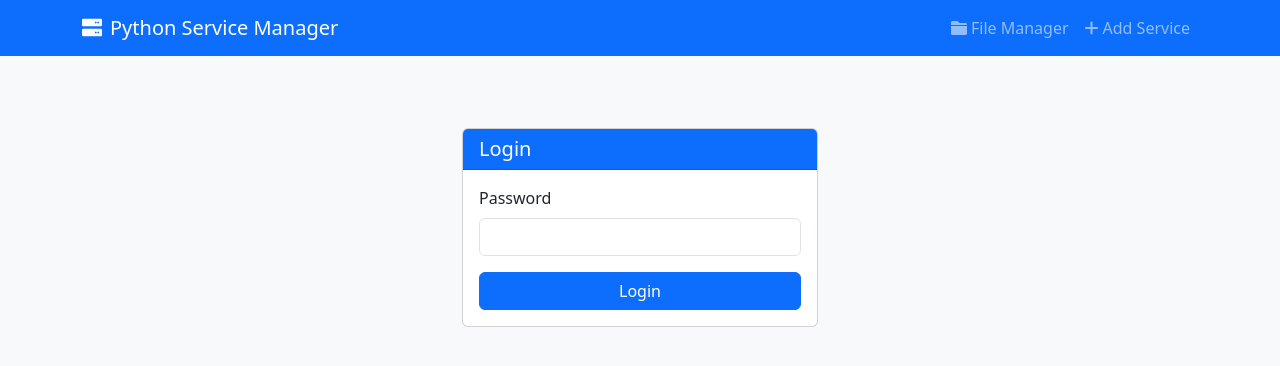
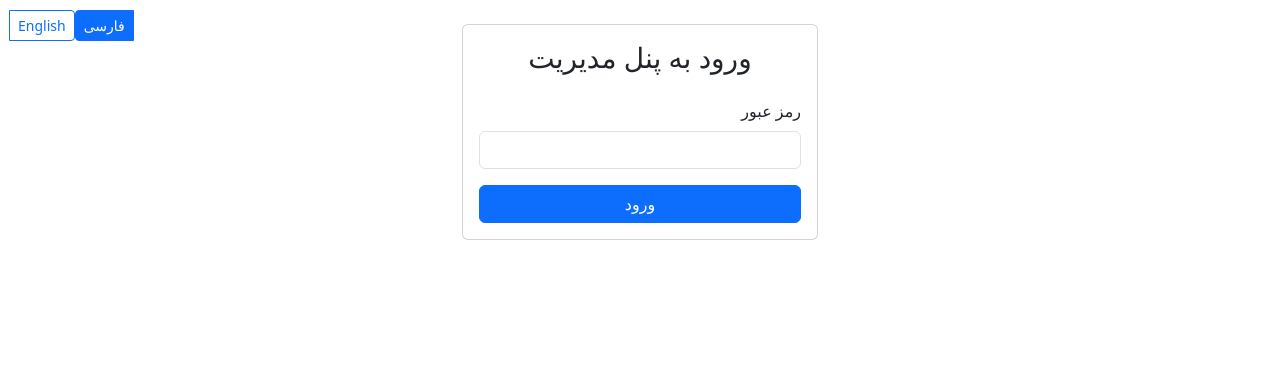
Before and after one commit to MohammadHosein-Morsali/PythonServiceManger, a Flask app: page /login in a window 1280 px wide. Shown: the top 366 px of the page. Run offline with Flask 3, Linux system fonts and the light colour scheme; some libraries are stand-ins or nearby versions.

Commit message:
feat: Add multilingual support (English/Persian)

```diff
--- a/app.py
+++ b/app.py
@@ -24,6 +24,31 @@ if os.path.exists(config_file):
         app.config['ADMIN_PASSWORD'] = config.get('password', '123456')
 else:
     app.config['ADMIN_PASSWORD'] = '123456'  # پسورد پیش‌فرض
+
+# تنظیمات چند زبانه
+TRANSLATIONS = {}
+for lang in ['fa', 'en']:
+    translation_file = os.path.join(os.path.dirname(__file__), f'translations/{lang}.json')
+    if os.path.exists(translation_file):
+        with open(translation_file, 'r', encoding='utf-8') as f:
+            TRANSLATIONS[lang] = json.load(f)
+
+def get_text(key, lang=None):
+    """Get translated text for the given key"""
+    if not lang:
+        lang = session.get('lang', 'fa')
+
+    # Split the key by dots (e.g., "login.title" -> ["login", "title"])
+    parts = key.split('.')
+    value = TRANSLATIONS.get(lang, {})
+
+    # Navigate through nested dictionary
+    for part in parts:
+        value = value.get(part, '')
+
+    return value or key
+
+app.jinja_env.globals.update(get_text=get_text)
 
 db = SQLAlchemy(app)
 
@@ -432,5 +457,12 @@ def list_files():
     except Exception as e:
         return jsonify({'error': str(e)}), 500
 
+@app.route('/language/<lang>')
+def set_language(lang):
+    """Set the user's preferred language"""
+    if lang in TRANSLATIONS:
+        session['lang'] = lang
+    return redirect(request.referrer or url_for('index'))
+
 if __name__ == '__main__':
     app.run(debug=True, host='0.0.0.0', port=5000)
--- a/templates/base.html
+++ b/templates/base.html
@@ -1,12 +1,21 @@
 <!DOCTYPE html>
-<html lang="en">
+<html lang="{{ session.get('lang', 'fa') }}">
 <head>
     <meta charset="UTF-8">
     <meta name="viewport" content="width=device-width, initial-scale=1.0">
-    <title>Python Service Manager</title>
-    <link href="https://cdn.jsdelivr.net/npm/bootstrap@5.3.0/dist/css/bootstrap.min.css" rel="stylesheet">
-    <link href="https://cdnjs.cloudflare.com/ajax/libs/font-awesome/6.0.0/css/all.min.css" rel="stylesheet">
+    <title>{{ get_text('dashboard.title') }}</title>
+    <link rel="stylesheet" href="https://cdn.jsdelivr.net/npm/bootstrap@5.3.0/dist/css/bootstrap.min.css">
+    <link rel="stylesheet" href="https://cdn.jsdelivr.net/npm/bootstrap-icons@1.7.2/font/bootstrap-icons.css">
     <style>
+        body {
+            direction: {{ 'rtl' if session.get('lang', 'fa') == 'fa' else 'ltr' }};
+        }
+        .language-selector {
+            position: fixed;
+            top: 10px;
+            {{ 'left' if session.get('lang', 'fa') == 'fa' else 'right' }}: 10px;
+            z-index: 1000;
+        }
         .service-card {
             transition: transform 0.2s;
         }
@@ -22,38 +31,63 @@
             text-decoration: none;
         }
     </style>
+    {% block styles %}{% endblock %}
 </head>
-<body class="bg-light">
-    <nav class="navbar navbar-expand-lg navbar-dark bg-primary mb-4">
+<body>
+    <div class="language-selector">
+        <div class="btn-group">
+            <a href="{{ url_for('set_language', lang='fa') }}" class="btn btn-sm {{ 'btn-primary' if session.get('lang', 'fa') == 'fa' else 'btn-outline-primary' }}">فارسی</a>
+            <a href="{{ url_for('set_language', lang='en') }}" class="btn btn-sm {{ 'btn-primary' if session.get('lang') == 'en' else 'btn-outline-primary' }}">English</a>
+        </div>
+    </div>
+
+    {% if 'logged_in' in session %}
+    <nav class="navbar navbar-expand-lg navbar-dark bg-dark">
         <div class="container">
-            <a class="navbar-brand" href="{{ url_for('index') }}">
-                <i class="fas fa-server me-2"></i>Python Service Manager
-            </a>
+            <a class="navbar-brand" href="{{ url_for('index') }}">{{ get_text('dashboard.title') }}</a>
             <button class="navbar-toggler" type="button" data-bs-toggle="collapse" data-bs-target="#navbarNav">
                 <span class="navbar-toggler-icon"></span>
             </button>
             <div class="collapse navbar-collapse" id="navbarNav">
+                <ul class="navbar-nav">
+                    <li class="nav-item">
+                        <a class="nav-link" href="{{ url_for('index') }}">{{ get_text('dashboard.services') }}</a>
+                    </li>
+                    <li class="nav-item">
+                        <a class="nav-link" href="{{ url_for('add_service') }}">{{ get_text('dashboard.add_service') }}</a>
+                    </li>
+                    <li class="nav-item">
+                        <a class="nav-link" href="{{ url_for('file_manager') }}">{{ get_text('dashboard.file_manager') }}</a>
+                    </li>
+                    <li class="nav-item">
+                        <a class="nav-link" href="{{ url_for('terminal') }}">{{ get_text('dashboard.terminal') }}</a>
+                    </li>
+                </ul>
                 <ul class="navbar-nav ms-auto">
                     <li class="nav-item">
-                        <a class="nav-link" href="{{ url_for('list_files') }}">
-                            <i class="fas fa-folder me-1"></i>File Manager
-                        </a>
-                    </li>
-                    <li class="nav-item">
-                        <a class="nav-link" href="{{ url_for('add_service') }}">
-                            <i class="fas fa-plus me-1"></i>Add Service
-                        </a>
+                        <a class="nav-link" href="{{ url_for('logout') }}">{{ get_text('dashboard.logout') }}</a>
                     </li>
                 </ul>
             </div>
         </div>
     </nav>
+    {% endif %}
 
-    <div class="container">
+    <div class="container mt-4">
+        {% with messages = get_flashed_messages(with_categories=true) %}
+            {% if messages %}
+                {% for category, message in messages %}
+                    <div class="alert alert-{{ category }}">{{ message }}</div>
+                {% endfor %}
+            {% endif %}
+        {% endwith %}
+
         {% block content %}{% endblock %}
     </div>
 
     <script src="https://cdn.jsdelivr.net/npm/bootstrap@5.3.0/dist/js/bootstrap.bundle.min.js"></script>
+    <script src="https://code.jquery.com/jquery-3.6.0.min.js"></script>
     {% block scripts %}{% endblock %}
 </body>
 </html>
+</html>
--- a/templates/login.html
+++ b/templates/login.html
@@ -2,19 +2,24 @@
 
 {% block content %}
 <div class="row justify-content-center">
-    <div class="col-md-4">
-        <div class="card mt-5">
-            <div class="card-header bg-primary text-white">
-                <h5 class="card-title mb-0">Login</h5>
-            </div>
+    <div class="col-md-6 col-lg-4">
+        <div class="card">
             <div class="card-body">
+                <h3 class="card-title text-center mb-4">{{ get_text('login.title') }}</h3>
                 <form method="POST">
                     <div class="mb-3">
-                        <label for="password" class="form-label">Password</label>
+                        <label for="password" class="form-label">{{ get_text('login.password') }}</label>
                         <input type="password" class="form-control" id="password" name="password" required>
                     </div>
-                    <button type="submit" class="btn btn-primary w-100">Login</button>
+                    <button type="submit" class="btn btn-primary w-100">{{ get_text('login.submit') }}</button>
                 </form>
+                {% with messages = get_flashed_messages(with_categories=true) %}
+                    {% if messages %}
+                        {% for category, message in messages %}
+                            <div class="alert alert-{{ category }} mt-3">{{ get_text('login.invalid') }}</div>
+                        {% endfor %}
+                    {% endif %}
+                {% endwith %}
             </div>
         </div>
     </div>
--- /dev/null
+++ b/translations/en.json
@@ -0,0 +1,67 @@
+{
+    "login": {
+        "title": "Service Manager Login",
+        "password": "Password",
+        "submit": "Login",
+        "invalid": "Invalid password!"
+    },
+    "dashboard": {
+        "title": "Service Management Panel",
+        "add_service": "Add Service",
+        "services": "Services",
+        "file_manager": "File Manager",
+        "terminal": "Terminal",
+        "logout": "Logout"
+    },
+    "services": {
+        "name": "Name",
+        "description": "Description",
+        "status": "Status",
+        "actions": "Actions",
+        "start": "Start",
+        "stop": "Stop",
+        "restart": "Restart",
+        "logs": "Logs",
+        "edit": "Edit",
+        "delete": "Delete",
+        "running": "Running",
+        "stopped": "Stopped"
+    },
+    "add_service": {
+        "title": "Add New Service",
+        "name": "Service Name",
+        "description": "Description",
+        "directory": "Directory Path",
+        "framework": "Framework",
+        "main_file": "Main File",
+        "additional_files": "Additional Files",
+        "custom_command": "Custom Command",
+        "submit": "Create Service"
+    },
+    "file_manager": {
+        "title": "File Manager",
+        "upload": "Upload File",
+        "new_folder": "New Folder",
+        "name": "Name",
+        "size": "Size",
+        "actions": "Actions",
+        "delete": "Delete",
+        "download": "Download",
+        "path": "Current Path"
+    },
+    "terminal": {
+        "title": "Web Terminal",
+        "command": "Command",
+        "execute": "Execute",
+        "output": "Output"
+    },
+    "messages": {
+        "confirm_delete": "Are you sure you want to delete this item?",
+        "service_created": "Service created successfully",
+        "service_updated": "Service updated successfully",
+        "service_deleted": "Service deleted successfully",
+        "file_uploaded": "File uploaded successfully",
+        "folder_created": "Folder created successfully",
+        "error": "Operation failed"
+    }
+}
--- /dev/null
+++ b/translations/fa.json
@@ -0,0 +1,67 @@
+{
+    "login": {
+        "title": "ورود به پنل مدیریت",
+        "password": "رمز عبور",
+        "submit": "ورود",
+        "invalid": "رمز عبور نامعتبر است!"
+    },
+    "dashboard": {
+        "title": "پنل مدیریت سرویس‌ها",
+        "add_service": "افزودن سرویس",
+        "services": "سرویس‌ها",
+        "file_manager": "مدیریت فایل",
+        "terminal": "ترمینال",
+        "logout": "خروج"
+    },
+    "services": {
+        "name": "نام",
+        "description": "توضیحات",
+        "status": "وضعیت",
+        "actions": "عملیات",
+        "start": "شروع",
+        "stop": "توقف",
+        "restart": "راه‌اندازی مجدد",
+        "logs": "لاگ‌ها",
+        "edit": "ویرایش",
+        "delete": "حذف",
+        "running": "در حال اجرا",
+        "stopped": "متوقف شده"
+    },
+    "add_service": {
+        "title": "افزودن سرویس جدید",
+        "name": "نام سرویس",
+        "description": "توضیحات",
+        "directory": "مسیر پوشه",
+        "framework": "فریم‌ورک",
+        "main_file": "فایل اصلی",
+        "additional_files": "فایل‌های اضافی",
+        "custom_command": "دستور سفارشی",
+        "submit": "ایجاد سرویس"
+    },
+    "file_manager": {
+        "title": "مدیریت فایل",
+        "upload": "آپلود فایل",
+        "new_folder": "پوشه جدید",
+        "name": "نام",
+        "size": "حجم",
+        "actions": "عملیات",
+        "delete": "حذف",
+        "download": "دانلود",
+        "path": "مسیر فعلی"
+    },
+    "terminal": {
+        "title": "ترمینال تحت وب",
+        "command": "دستور",
+        "execute": "اجرا",
+        "output": "خروجی"
+    },
+    "messages": {
+        "confirm_delete": "آیا از حذف این مورد اطمینان دارید؟",
+        "service_created": "سرویس با موفقیت ایجاد شد",
+        "service_updated": "سرویس با موفقیت به‌روز شد",
+        "service_deleted": "سرویس با موفقیت حذف شد",
+        "file_uploaded": "فایل با موفقیت آپلود شد",
+        "folder_created": "پوشه با موفقیت ایجاد شد",
+        "error": "خطا در انجام عملیات"
+    }
+}
```
